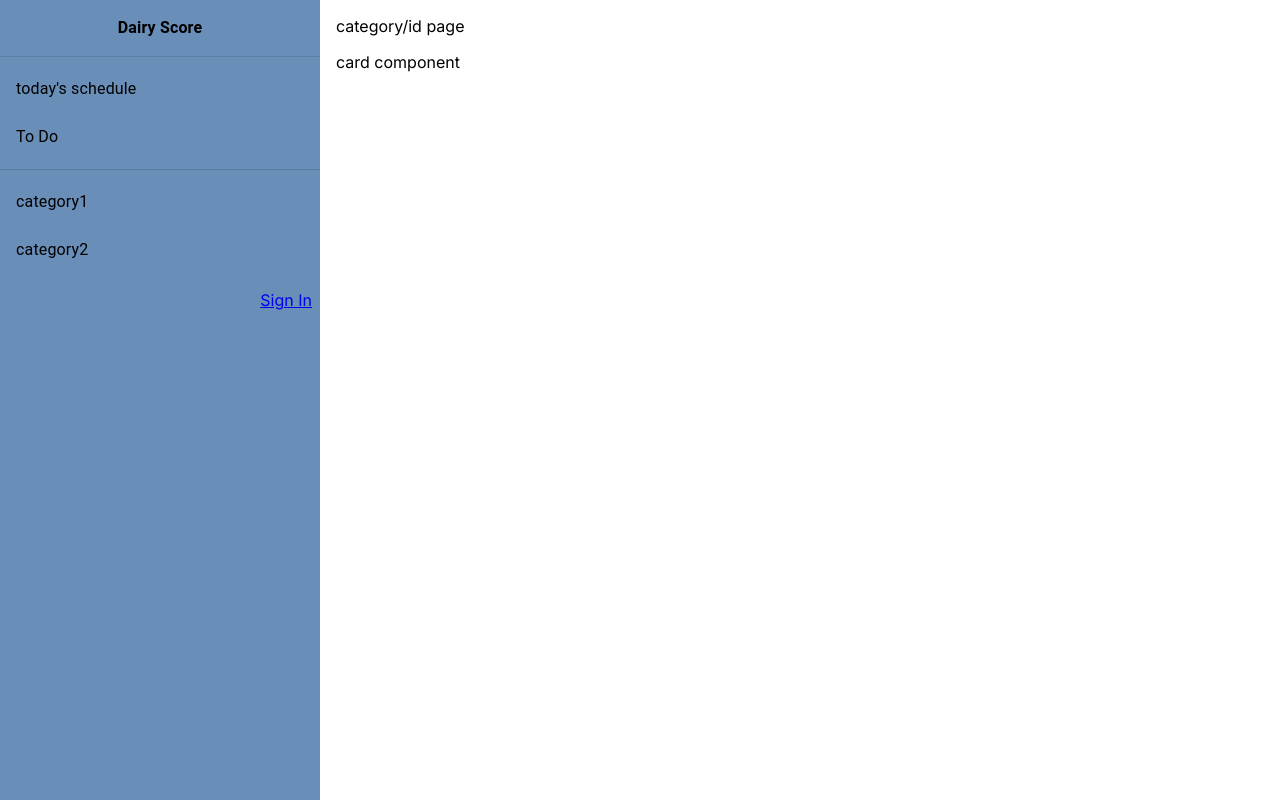
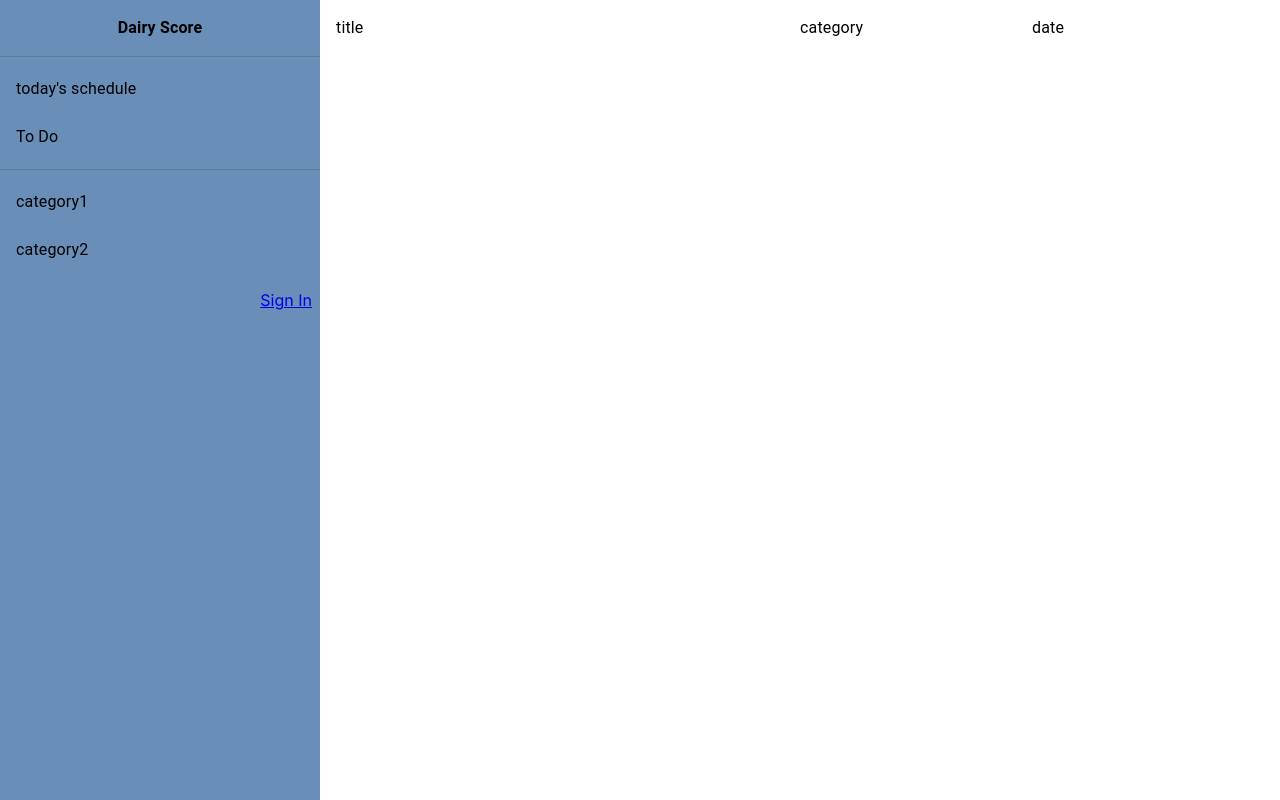
Before and after one commit to sonoda-kengo/daily-score-frontend, a Next.js app: page /category/1 in a window 1280 px wide. Built offline with nearby package versions, Linux system fonts and the light colour scheme.

Commit message:
add simple todo-line

```diff
--- a/app/(site)/category/[id]/page.tsx
+++ b/app/(site)/category/[id]/page.tsx
@@ -1,8 +1,9 @@
+import { TodoLine } from '@/components/todo-line';
+
 export default async function CategoryIdPage() {
   return (
     <>
-      <p>category/id page</p>
-      <p>card component</p>
+      <TodoLine />
     </>
   );
 }
--- a/components/todo-line.tsx
+++ b/components/todo-line.tsx
@@ -3,13 +3,13 @@ import { Grid, Typography } from '@mui/material';
 export const TodoLine = () => {
   return (
     <Grid container>
-      <Grid item>
+      <Grid item xs={6}>
         <Typography>title</Typography>
       </Grid>
-      <Grid item>
+      <Grid item xs={3}>
         <Typography>category</Typography>
       </Grid>
-      <Grid item>
+      <Grid item xs={3}>
         <Typography>date</Typography>
       </Grid>
     </Grid>
```
